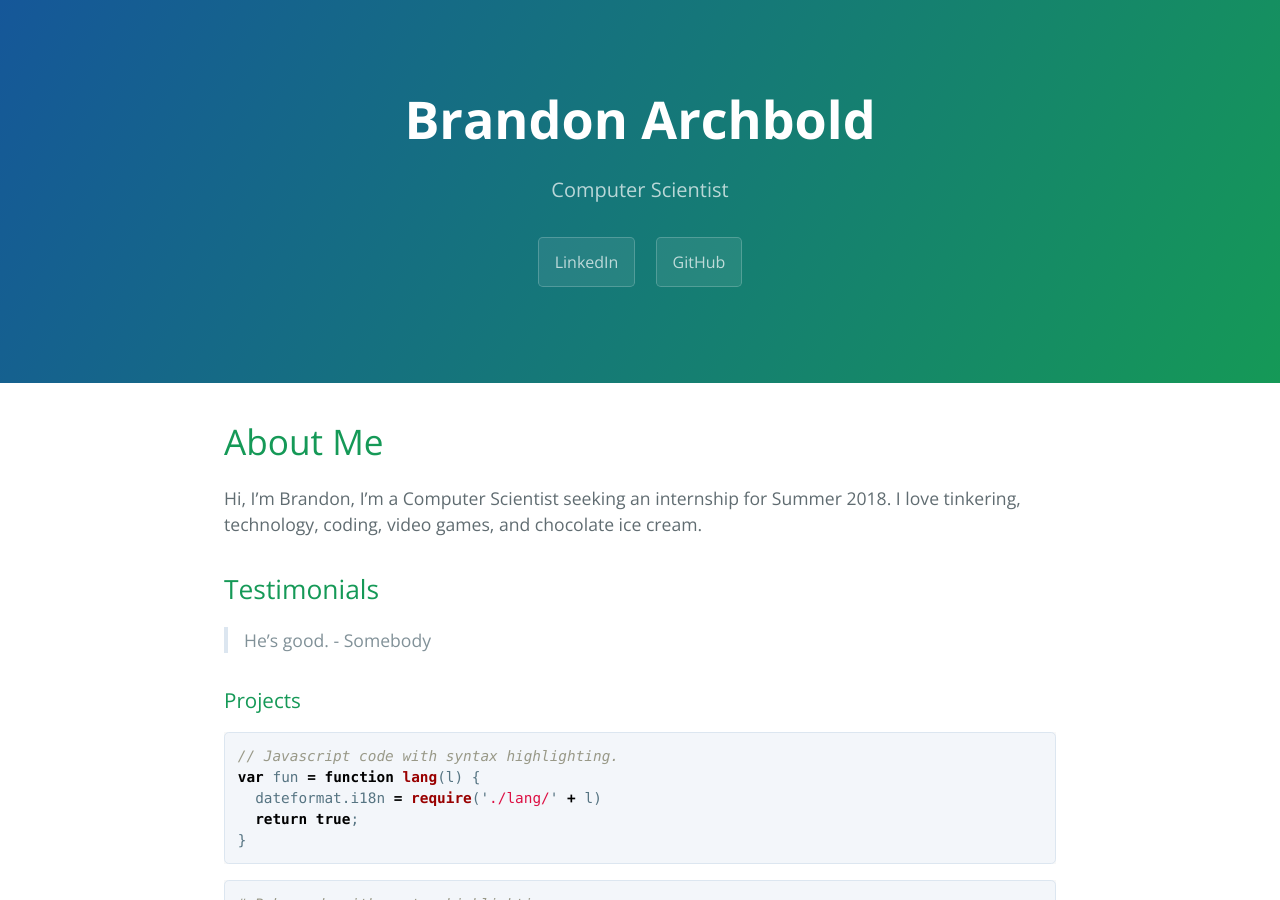
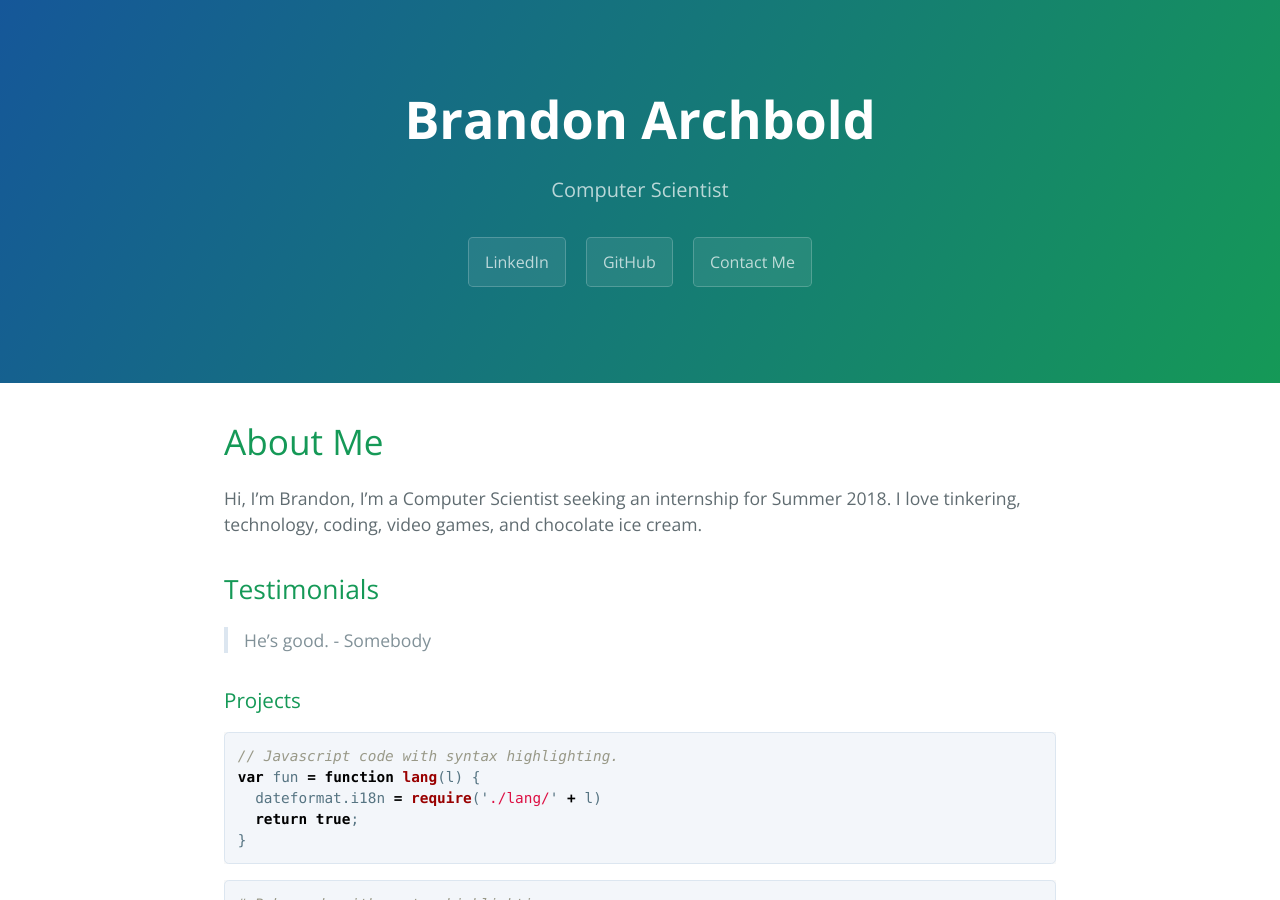
Before and after one commit to brandon-a/personal-website, a Jekyll site: the page built from index.md, in a window 1280 px wide and 900 px high. Built offline with Jekyll 4.4.1, drawn with Linux system fonts in a browser that asks for light colours; our own code applies the rules of GitHub Pages for plain Markdown files.

Commit message:
Added contact button

```diff
--- a/_layouts/default.html
+++ b/_layouts/default.html
@@ -15,6 +15,7 @@
       {% if site.show_downloads %}
         <a href="https://www.linkedin.com/in/brandonarchbold" class="btn">LinkedIn</a>
         <a href="https://github.com/brandon-a" class="btn">GitHub</a>
+        <a href="https://goo.gl/forms/a9pudj0Qp75bmENh1" class="btn">Contact Me</a>
       {% endif %}
     </section>
 
```
